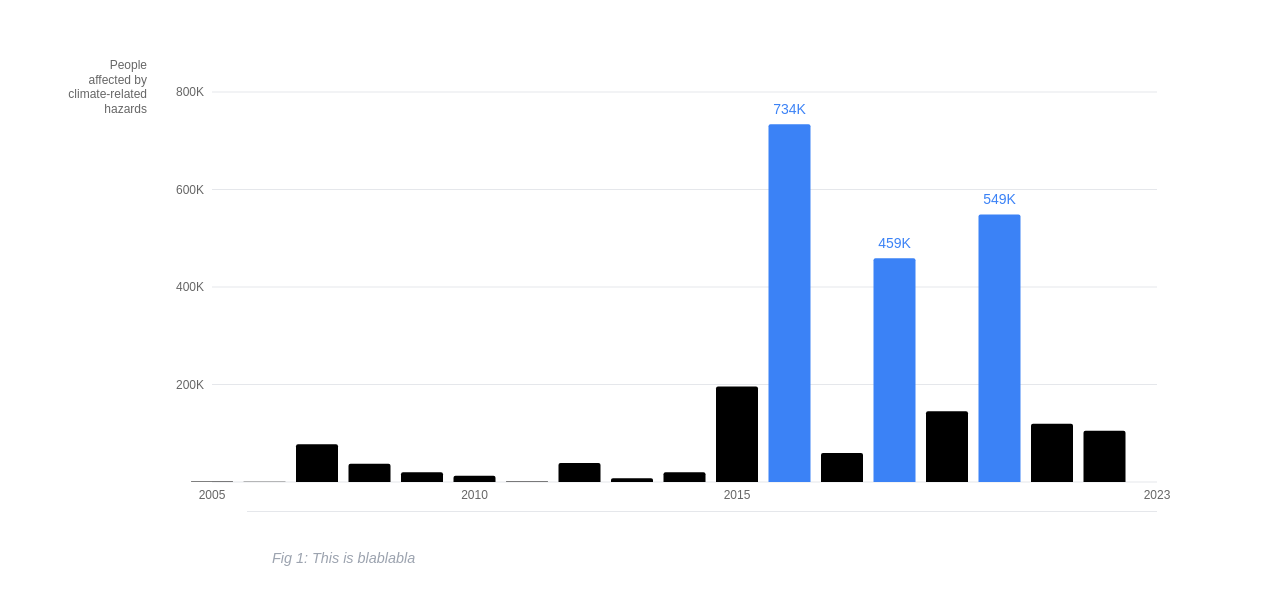
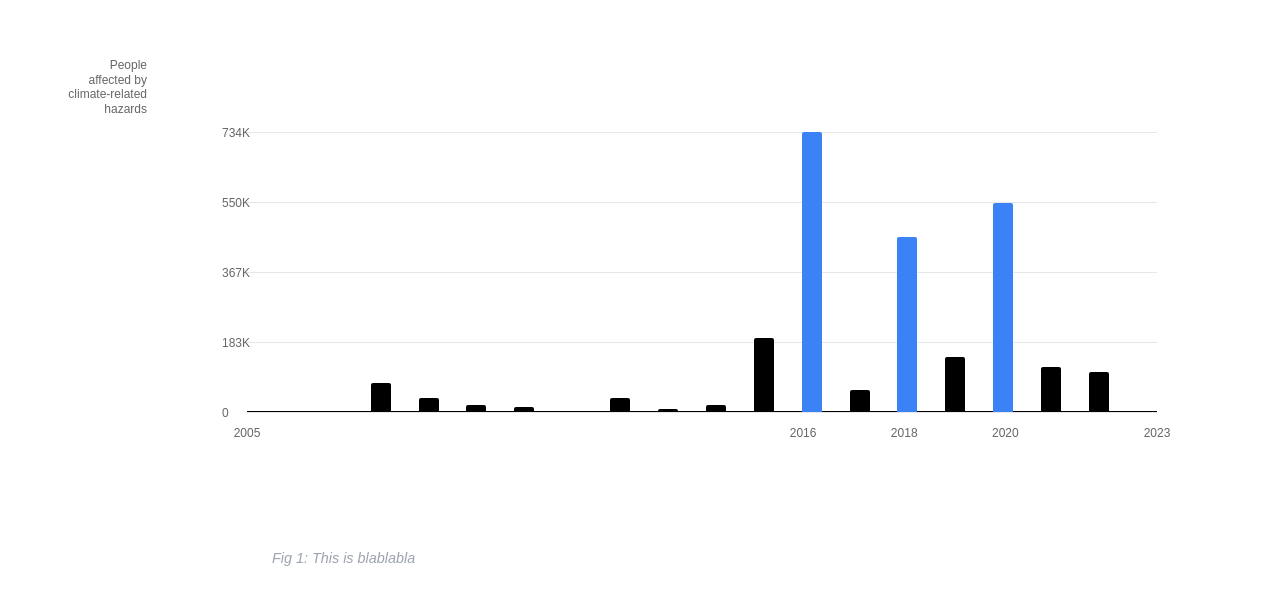
Before and after one commit to intendedsideeffects/Chauka-mobile, a Next.js app: page /disaster-chart in a window 1280 px wide. Shown: the part 176-780 px from the top of the page. Built offline with nearby package versions, Linux system fonts and the light colour scheme.

Commit message:
barchart fix

```diff
--- a/src/app/components/NewChartComponent.jsx
+++ b/src/app/components/NewChartComponent.jsx
@@ -1,7 +1,7 @@
 'use client';
 
 import React, { useState, useEffect } from 'react';
-import { LineChart, Line, XAxis, YAxis, CartesianGrid, Tooltip, ResponsiveContainer, BarChart, Bar, Cell, LabelList } from 'recharts';
+
 
 const NewChartComponent = () => {
   const [data, setData] = useState([]);
@@ -114,7 +114,6 @@ const NewChartComponent = () => {
         display: 'flex',
         alignItems: 'center',
         justifyContent: 'center',
-        backgroundColor: '#f3f4f6',
         borderRadius: '8px'
       }}>
         <div style={{ fontSize: '1.2rem', color: '#6b7280' }}>Loading disaster data...</div>
@@ -132,75 +131,122 @@ const NewChartComponent = () => {
           }
         `}
       </style>
-      <ResponsiveContainer width="100%" height="100%">
-        <BarChart data={data} margin={{ left: 5, right: 20, top: 30, bottom: 0 }}>
-          <CartesianGrid stroke="#e5e7eb" horizontal={true} vertical={false} strokeDasharray="0" />
-          <XAxis
-            dataKey="year"
-            tickLine={false}
-            axisLine={false}
-            tick={{ fontSize: 12, fill: '#666666', fontFamily: 'Helvetica World, Arial, sans-serif' }}
-            type="number"
-            domain={['dataMin', 'dataMax']}
-          />
-          <YAxis
-            width={40}
-            tickLine={false}
-            axisLine={false}
-            tick={{ fontSize: 12, fill: '#666666', fontFamily: 'Helvetica World, Arial, sans-serif' }}
-            tickFormatter={hideZeroLabel}
-          />
-          <Tooltip
-            formatter={(value, name) => [formatAsK(value), 'People Affected']}
-            labelFormatter={(label) => `Year: ${label}`}
-          />
-          <Bar
-            dataKey="affectedPeople"
-            fill="#000000"
-            onMouseEnter={handleBarMouseEnter}
-            onMouseLeave={handleBarMouseLeave}
-            onClick={handleBarClick}
-            style={{ cursor: 'pointer' }}
-            radius={[2, 2, 0, 0]}
-          >
-            {data.map((entry, index) => (
-              <Cell
-                key={`cell-${index}`}
-                fill={[2016, 2018, 2020].includes(entry.year) ? '#3b82f6' : '#000000'}
+      {/* Chart area with bars */}
+      <div className="flex items-end justify-between h-[350px] relative" style={{
+        transition: 'height 1.5s ease',
+        marginLeft: '80px',
+        marginRight: '20px'
+      }}>
+        {/* Horizontal gridlines */}
+        {[0, 0.25, 0.5, 0.75, 1.0].map((value, index) => (
+          <div
+            key={index}
+            className="absolute left-0 right-0 z-10"
+            style={{
+              top: `${350 - (value * 280)}px`,
+              height: '1px',
+              background: '#e5e7eb'
+            }}
           />
         ))}
-                         <LabelList
-               dataKey="affectedPeople"
-               position="top"
-               fill="#3b82f6"
-               fontSize={14}
-               fontFamily="Helvetica World, Arial, sans-serif"
-               offset={20}
-               fontWeight="bold"
-               content={(props) => {
-                 const { value, x, y, width, index } = props;
-                 const entry = data[index];
 
-                 if (entry && [2016, 2018, 2020].includes(entry.year)) {
+        {/* Y-axis labels */}
+        {[0, 0.25, 0.5, 0.75, 1.0].map((value, index) => {
+          const maxValue = data.length > 0 ? Math.max(...data.map(d => d.affectedPeople)) : 1;
           return (
-                     <text
-                       x={x + width / 2}
-                       y={y - 10}
-                       textAnchor="middle"
-                       fill="#3b82f6"
-                       fontSize={14}
-                       fontFamily="Helvetica World, Arial, sans-serif"
+            <div
+              key={index}
+              className="absolute z-20"
+              style={{
+                top: `${350 - (value * 280) - 8}px`,
+                left: '-25px',
+                fontSize: '12px',
+                color: '#666666',
+                fontFamily: 'Helvetica World, Arial, sans-serif'
+              }}
             >
-                       {formatAsK(value)}
-                     </text>
+              {formatAsK(Math.round(value * maxValue))}
+            </div>
           );
-                 }
-                 return null;
+        })}
+
+        {/* Zero line positioned directly under bars */}
+        <div className="absolute bottom-0 left-0 right-0 border-t border-black"></div>
+
+        {data.map((item, index) => {
+          // Use max value for scaling
+          const maxValue = data.length > 0 ? Math.max(...data.map(d => d.affectedPeople)) : 1;
+
+          // Simple linear scale
+          const maxBarHeight = 280;
+          const barHeight = (item.affectedPeople / maxValue) * maxBarHeight;
+          const isHovered = hoveredIndex === index;
+          const shouldReduceOpacity = hoveredIndex !== null && hoveredIndex !== index;
+
+          return (
+            <div
+              key={index}
+              className="flex flex-col items-center flex-1"
+              style={{ margin: '0 2px' }}
+              onMouseEnter={() => setHoveredIndex(index)}
+              onMouseLeave={() => setHoveredIndex(null)}
+              onClick={() => handleBarClick(item, index)}
+                              style={{
+                  transition: 'opacity 0.2s ease',
+                  opacity: shouldReduceOpacity ? 0.6 : 1,
+                  cursor: 'pointer',
+                  zIndex: isHovered ? 40 : 20
+                }}
+            >
+
+
+              {/* Bar */}
+              <div className="relative flex justify-center" style={{ alignSelf: 'flex-end' }}>
+                <div
+                  className="rounded-t-sm relative z-10"
+                  style={{
+                    height: `${Math.max(barHeight, 1)}px`,
+                    width: 'calc(100% - 4px)',
+                    minWidth: '20px',
+                    maxWidth: '80px',
+                    minHeight: '1px',
+                    transition: 'height 1.5s ease, background-color 0.2s ease, width 0.3s ease',
+                    backgroundColor: isHovered ?
+                      ([2016, 2018, 2020].includes(item.year) ? '#1d4ed8' : '#374151') :
+                      ([2016, 2018, 2020].includes(item.year) ? '#3b82f6' : '#000000')
                   }}
                 />
-          </Bar>
-        </BarChart>
-      </ResponsiveContainer>
+              </div>
+            </div>
+          );
+        })}
+
+        {/* X-axis year labels */}
+        {[2005, 2016, 2018, 2020, 2023].map((year, index) => {
+          const yearIndex = data.findIndex(item => item.year === year);
+          if (yearIndex === -1) return null; // Skip if year not in data
+
+          return (
+            <div
+              key={year}
+              className="absolute z-20"
+              style={{
+                bottom: '-30px',
+                left: `${(yearIndex / (data.length - 1)) * 100}%`,
+                transform: 'translateX(-50%)',
+                fontSize: '12px',
+                color: '#666666',
+                fontFamily: 'Helvetica World, Arial, sans-serif',
+                textAlign: 'center',
+                width: '40px'
+              }}
+            >
+              {year}
+            </div>
+          );
+        })}
+
+      </div>
 
       {/* Y-axis label - positioned outside chart area */}
       <div style={{
@@ -221,16 +267,7 @@ const NewChartComponent = () => {
         hazards
       </div>
 
-      {/* Zero line aligned with gridlines */}
-      <div style={{
-        position: 'absolute',
-        bottom: '0px',
-        left: '80px',
-        right: '20px',
-        height: '1px',
-        backgroundColor: '#e5e7eb',
-        zIndex: 1
-      }} />
+
 
       {/* Fullscreen image overlay */}
       {showFullscreenImage && currentImageData && (
```
Lines whose indentation alone changed are shown as unchanged.
